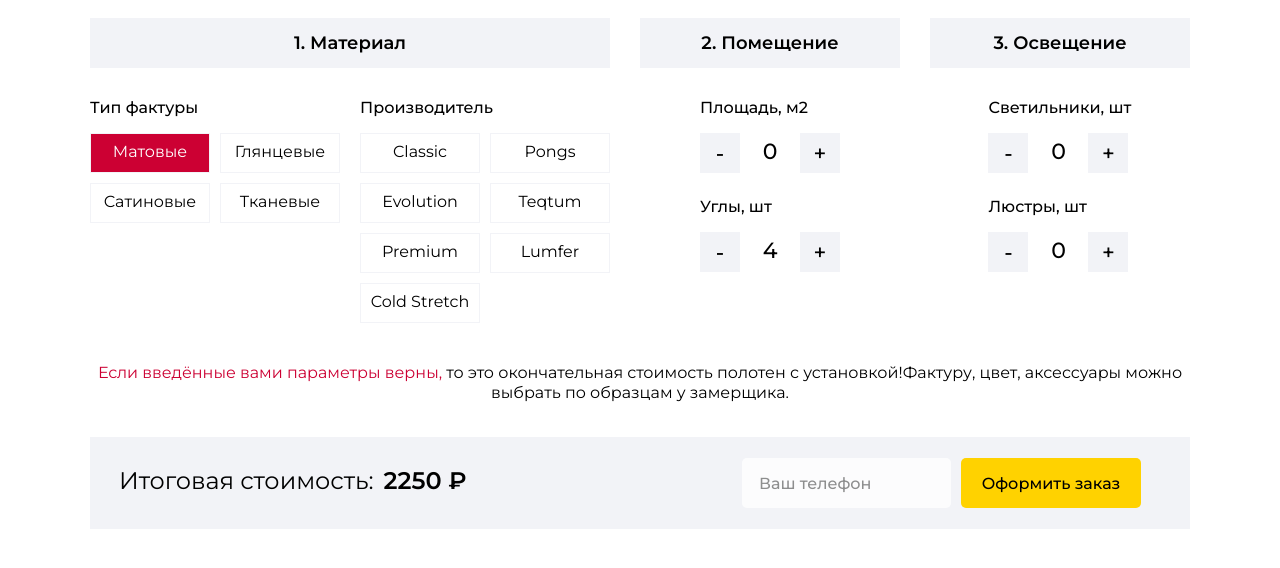
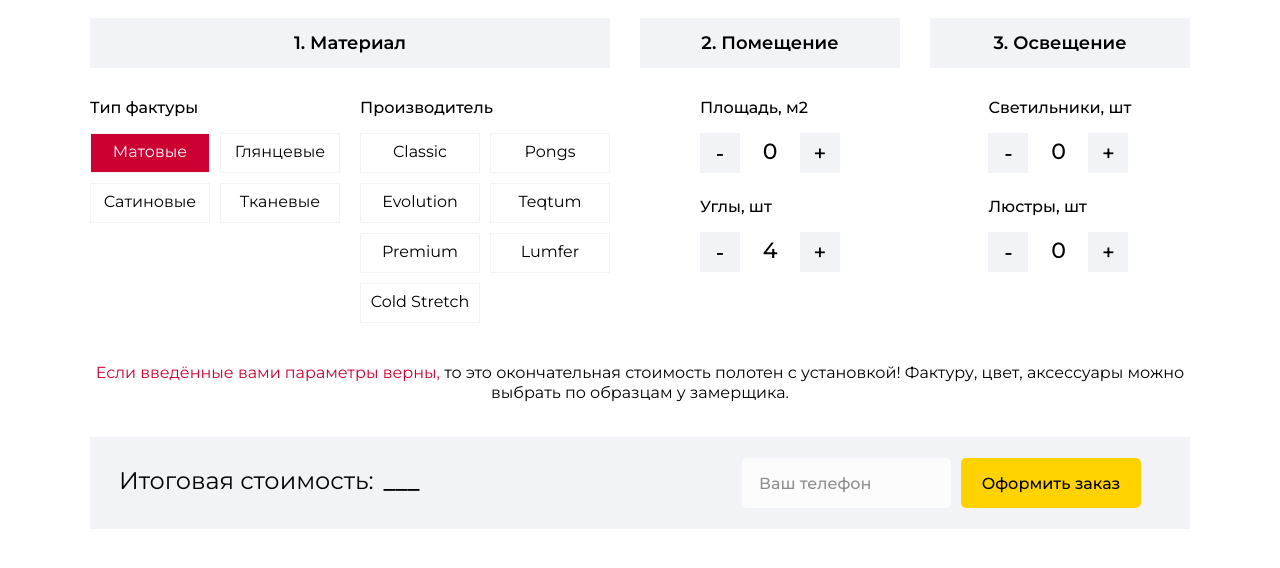
Before and after one commit to EkaterinaTrostina/test-task, a website: page src/index.html in a window 1280 px wide. Both pictures are taken after a click on the item "Матовые". Shown: the part 154-722 px from the top of the page. Drawn offline with Linux system fonts and the light colour scheme.

Commit message:
test-task

```diff
--- a/src/js/index.js
+++ b/src/js/index.js
@@ -8,8 +8,7 @@
         lamps: 0,
         chandeliers: 0
     };
-    let cloth,
-    manufacturer = 1;
+    let manufacturer;
 
     Object.keys(changingValue).forEach(key => {
         console.log(document.getElementById(key));
@@ -23,7 +22,7 @@
 
     function setTextAndCalcResult(name, value){
         setText(name, value);
-        result.textContent = calcTotal();
+        result.textContent = calcTotal(manufacturer);
     };
 
     decrementSquare.addEventListener('click', () => {
@@ -58,11 +57,22 @@
         setTextAndCalcResult('chandeliers', 1);
     });
 
+    const dPremiun = { id: 0, name:'D-Premium', cost: 580};
+    const clipso = { id: 1, name: 'Clipso', cost: 2390};
+    const cerutti = { id: 2, name: 'Cerutti', cost: 2550};
+    const classic = { id: 3, name: 'Classic', cost: 140};
+    const pongs = { id: 4, name: 'Pongs', cost: 390};
+    const evolution = { id: 5, name: 'Evolution', cost: 290};
+    const teqtum = { id: 6, name: 'Teqtum', cost: 440};
+    const premium = { id: 7, name: 'Premium', cost: 190};
+    const lumfer = { id: 8, name: 'Lumfer', cost: 660};
+    const coldStretch = { id: 9, name: 'Cold Stretch', cost: 390};
+
     let manufacturers = {
-        tissue: ['D-Premium', 'Clipso', 'Cerutti'],
-        matt: ['Classic','Pongs', 'Evolution', 'Teqtum', 'Premium', 'Lumfer','Cold Stretch'],
-        glossy: ['Classic', 'Pongs', 'Evolution', 'Premium', 'Lumfer'],
-        satin: ['Classic', 'Pongs', 'Evolution', 'Premium', 'Lumfer'],
+        tissue: [dPremiun, clipso, cerutti],
+        matt: [classic, pongs, evolution, teqtum, premium, lumfer,coldStretch],
+        glossy: [classic, pongs, evolution, teqtum, lumfer],
+        satin: [classic, pongs, evolution, teqtum, lumfer],
     };
 
     let materials = [
@@ -81,15 +91,17 @@
         for(let i = 0; i < items.length; i++){
             const item = items[i];
             const htmlItem = document.createElement("LI");
-            const textnode = document.createTextNode(item);
+            const textnode = document.createTextNode(item['name']);
             htmlItem.appendChild(textnode);
             htmlItem.classList.add('calc__manufacturer-name');
             htmlItem.addEventListener('click', () => {
-                if (prevManufacturer !== undefined) {
+                if (prevManufacturer) {
                     prevManufacturer.classList.remove('active-btn');
                 }
                 htmlItem.classList.add('active-btn');
+                manufacturer = item['cost'];
                 prevManufacturer = htmlItem;
+                result.textContent = calcTotal(manufacturer);
             })
 
             list.appendChild(htmlItem);
@@ -107,62 +119,40 @@
             htmlItem.appendChild(textnode);
             htmlItem.classList.add('calc__type-texture-name');
             htmlItem.addEventListener('click', () => {
-                if (prevMaterial !== undefined) {
+                prevManufacturer = undefined;
+                manufacturer = undefined;
+                if (prevMaterial) {
                     prevMaterial.classList.remove('active-btn');
                 }
                 htmlItem.classList.add('active-btn');
                 prevMaterial = htmlItem;
                 let id = item['id'];
                 showList(manufacturers[id]);
+                result.textContent = calcTotal(manufacturer);
             })
             list.appendChild(htmlItem);
         };
     }
     showMaterials(materials);
 
-
-
     //calc
     const result = document.querySelector('.calc__total-value');
 
-    function calcTotal() {
-        // if (!cloth || !manufacturer || !squa || !angle || !lamp || !chandelier) {
-        //     result.textContent = '___';
-        //     return;
-        // }
+    function calcTotal(manufacturer) {
+        const squa = changingValue['squa'],
+              angle = changingValue['angles'],
+              lamp = changingValue['lamps'],
+              chandelier = changingValue['chandeliers'];
 
-        // manufacturer *
+        if (!manufacturer || !squa || !angle || !lamp || !chandelier) {
+            return '___';
+        }
 
-        return(changingValue['squa'] + 180 * changingValue['angles'] + 290 * changingValue['lamps'] + 450 * changingValue['chandeliers'] + '₽');
+        return(manufacturer * squa + 180 * angle + 290 * lamp + 450 * chandelier + '₽');
 
     }
 
-    calcTotal();
-
-    // function getStaticInfo(parentSelector, activeClass){
-    //     const elements = document.querySelectorAll(`${parentSelector} li`);
-
-    //     elements.forEach(elem => {
-    //         elem.addEventListener('click', (e) => {
-    //             if(e.target.getAttribute('id')){
-    //                 cloth = e.target.getAttribute('id');
-    //             }
-
-    //             console.log(cloth);
-
-    //             elements.forEach(elem => {
-    //                 elem.classList.remove(activeClass);
-    //             });
-
-    //             e.target.classList.add(activeClass);
-    //         });
-    //     });
-
-    // }
+    result.textContent = calcTotal(undefined);
 
 
-    // getStaticInfo('#type-texture', 'active-btn');
-    // getStaticInfo('#manufacturer', 'active-btn');
-
-    // getStaticInfo
-})
+});
```
Also changed, not shown: src/index.html (+1 -31 lines), dist/index.html, dist/js/index.js.
